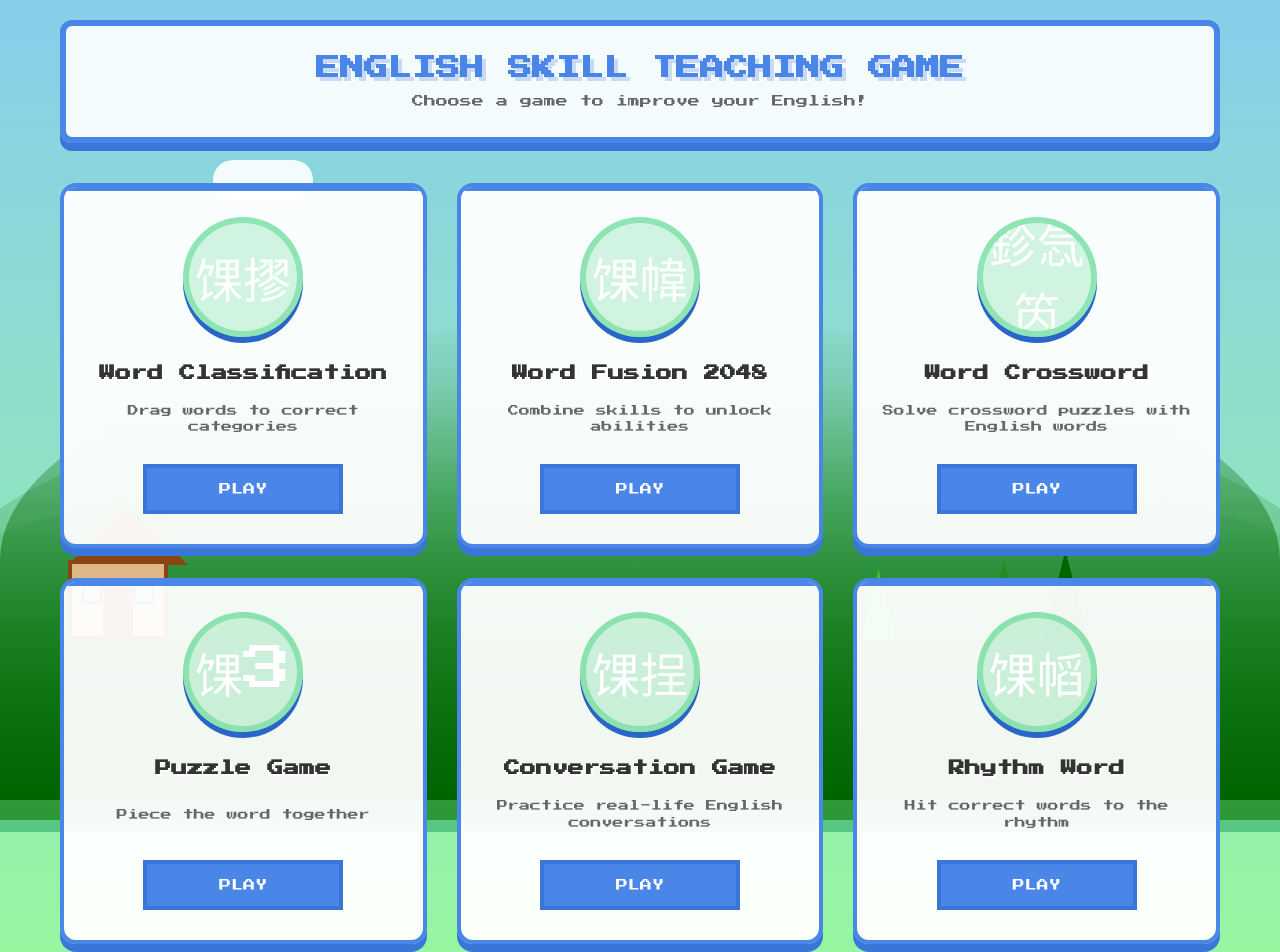
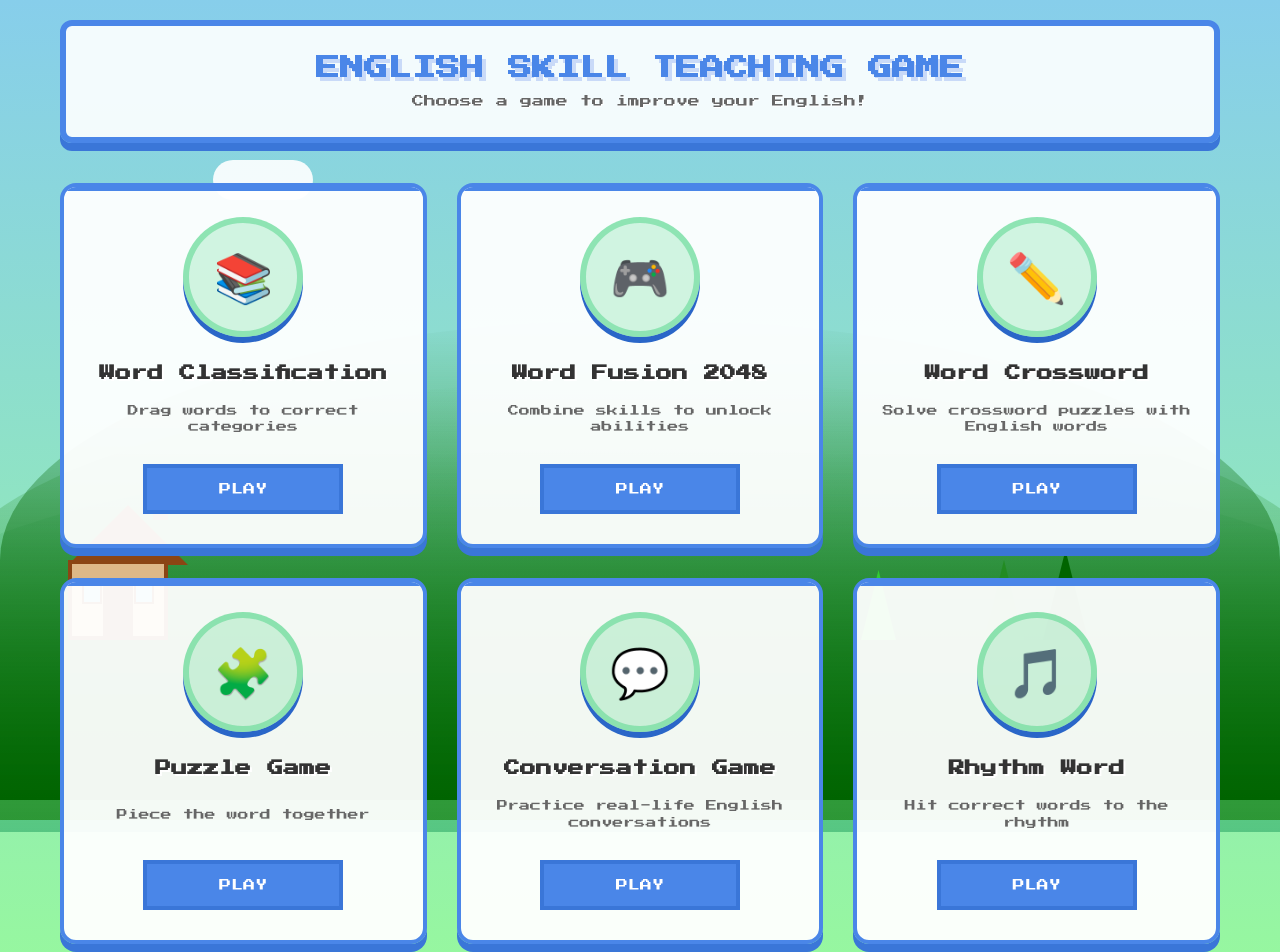
Before and after one commit to LiuSiqi426/English-Skill-Teaching-Game, a website: page index.html in a window 1280 px wide. Shown: the top 952 px of the page. Drawn offline with Linux system fonts and the light colour scheme.

```diff
--- a/index.html
+++ b/index.html
@@ -483,7 +483,7 @@
         <div class="games-grid">
             <!-- Game 1: Word Classification -->
             <div class="game-card available" data-game="1">
-                <div class="game-icon">馃摎</div>
+                <div class="game-icon">📚</div>
                 <h3 class="game-title">Word Classification</h3>
                 <p class="game-description">Drag words to correct categories</p>
                 <div class="pixel-button play-button" onclick="launchGame(1)">PLAY</div>
@@ -491,7 +491,7 @@
 
             <!-- Game 2: Word Fusion 2048 -->
             <div class="game-card available" data-game="2">
-                <div class="game-icon">馃幃</div>
+                <div class="game-icon">🎮</div>
                 <h3 class="game-title">Word Fusion 2048</h3>
                 <p class="game-description">Combine skills to unlock abilities</p>
                 <div class="pixel-button play-button" onclick="launchGame(2)">PLAY</div>
@@ -499,7 +499,7 @@
 
             <!-- Game 3: Crossword Game -->
             <div class="game-card available" data-game="3">
-                <div class="game-icon">鉁忥笍</div>
+                <div class="game-icon">✏️</div>
                 <h3 class="game-title">Word Crossword</h3>
                 <p class="game-description">Solve crossword puzzles with English words</p>
                 <div class="pixel-button play-button" onclick="launchGame(3)">PLAY</div>
@@ -507,7 +507,7 @@
 
             <!-- Game 4: Puzzle Game -->
             <div class="game-card available" data-game="4">
-                <div class="game-icon">馃З</div>
+                <div class="game-icon">🧩</div>
                 <h3 class="game-title">Puzzle Game</h3>
                 <p class="game-description">Piece the word together</p>
                 <div class="pixel-button play-button" onclick="launchGame(4)">PLAY</div>
@@ -515,7 +515,7 @@
 
             <!-- Game 5: Conversation Game -->
             <div class="game-card available" data-game="5">
-                <div class="game-icon">馃挰</div>
+                <div class="game-icon">💬</div>
                 <h3 class="game-title">Conversation Game</h3>
                 <p class="game-description">Practice real-life English conversations</p>
                 <div class="pixel-button play-button" onclick="launchGame(5)">PLAY</div>
@@ -523,7 +523,7 @@
 
             <!-- Game 6: Rhythm Word -->
             <div class="game-card available" data-game="6">
-                <div class="game-icon">馃幍</div>
+                <div class="game-icon">🎵</div>
                 <h3 class="game-title">Rhythm Word</h3>
                 <p class="game-description">Hit correct words to the rhythm</p>
                 <div class="pixel-button play-button" onclick="launchGame(6)">PLAY</div>
```
